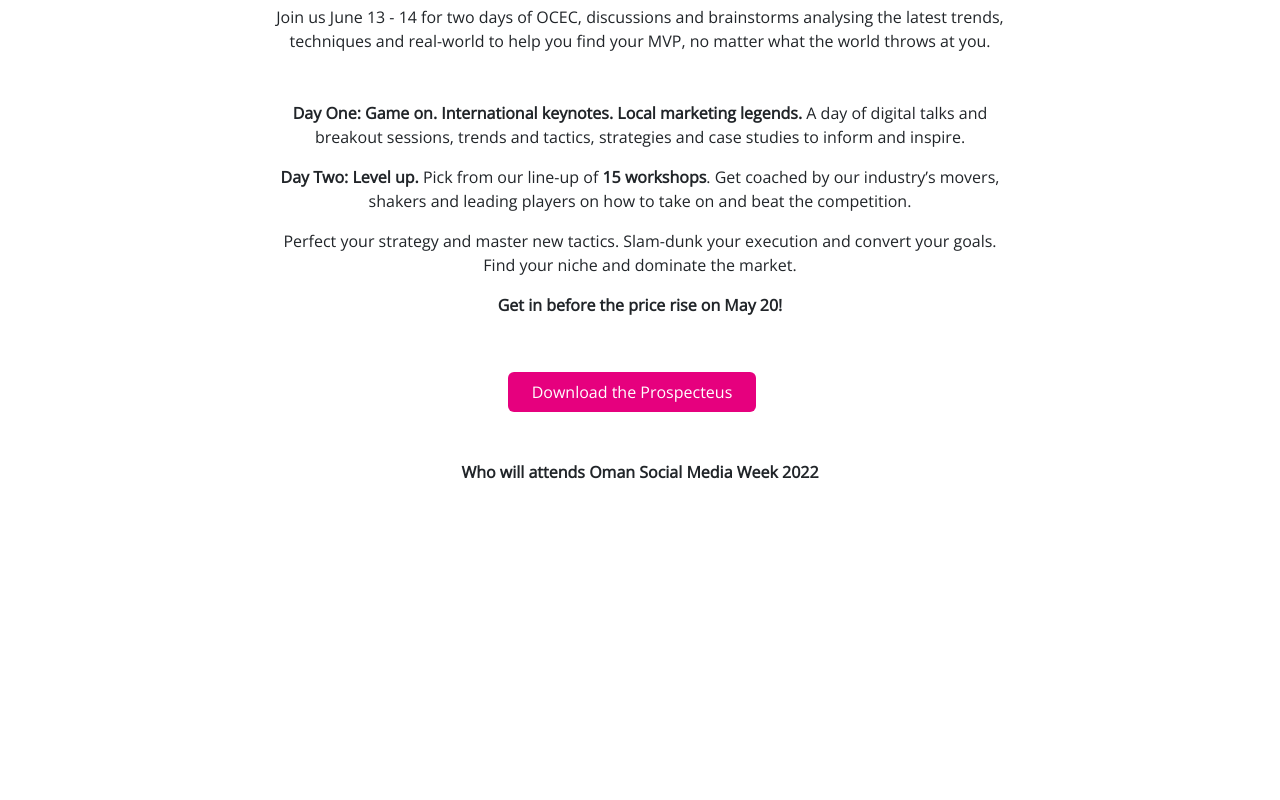
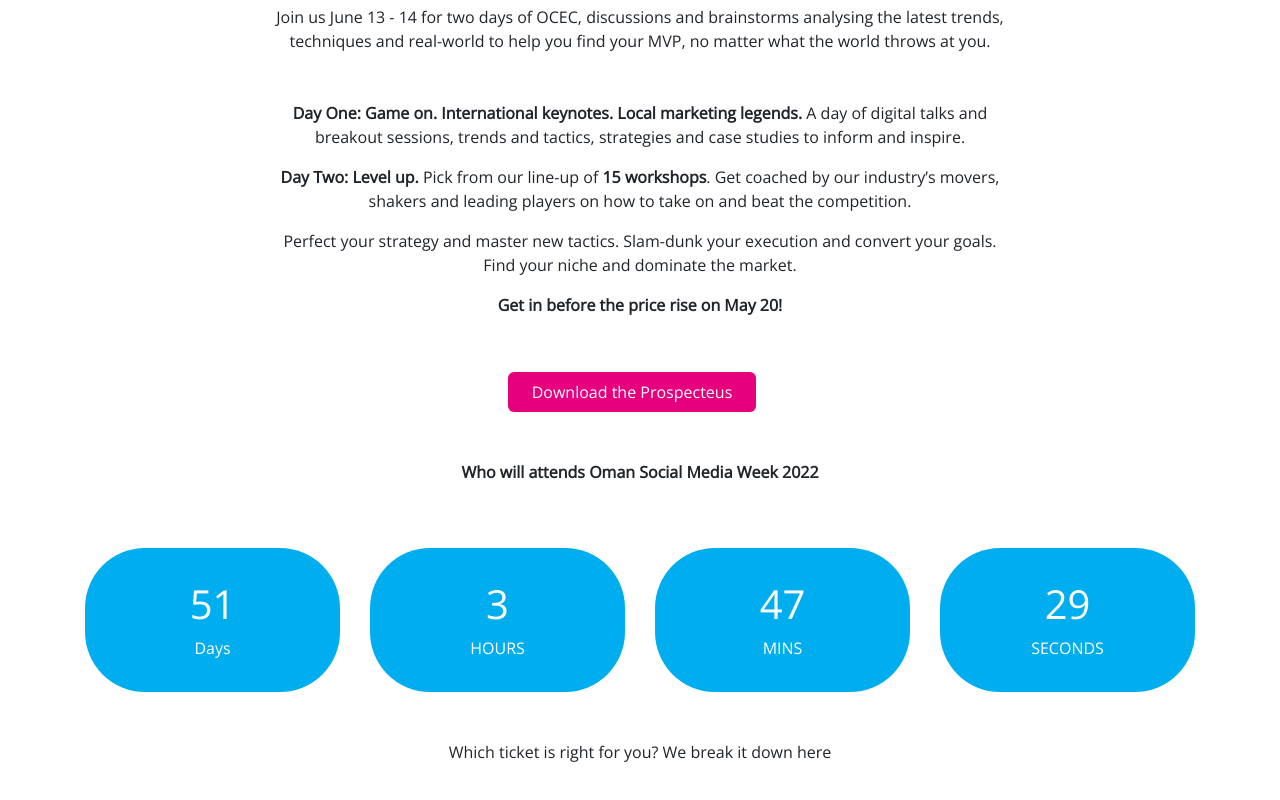
Before and after one commit to hoseinsedaqat/Osmw, a Vue app: page /attend in a window 1280 px wide. Shown: the part 385-1185 px from the top of the page. Before the commit the page ends 885 px from the top, so only its background shows below. Built offline with nearby package versions, Linux system fonts and the light colour scheme.

Commit message:
add clock hooray

```diff
--- a/src/views/Attend/AttendView.vue
+++ b/src/views/Attend/AttendView.vue
@@ -50,6 +50,55 @@
             </p>
           </div>
         </div>
+        <div class="row my-5">
+          <div class="col-md-3 text-center">
+            <div class="defineClock">
+              <div class="bg-blue">
+                <h1 class="font-weight-blod">
+                  {{ clock.days }}
+                </h1>
+                <span>Days</span>
+              </div>
+            </div>
+          </div>
+          <div class="col-md-3 text-center">
+            <div class="defineClock">
+              <div class="bg-blue">
+                <h1 class="font-weight-blod">
+                  {{ clock.hours }}
+                </h1>
+                <span>HOURS</span>
+              </div>
+            </div>
+          </div>
+          <div class="col-md-3 text-center">
+            <div class="defineClock">
+              <div class="bg-blue">
+                <h1 class="font-weight-blod">
+                  {{ clock.minutes }}
+                </h1>
+                <span>MINS</span>
+              </div>
+            </div>
+          </div>
+          <div class="col-md-3 text-center">
+            <div class="defineClock">
+              <div class="bg-blue">
+                <h1 class="font-weight-blod">
+                  {{ clock.seconds }}
+                </h1>
+                <span>SECONDS</span>
+              </div>
+            </div>
+          </div>
+        </div>
+        <div class="row my-5">
+          <div class="col-md-12">
+            <p class="text-center">
+              Which ticket is right for you? We break it down here
+            </p>
+          </div>
+        </div>
       </div>
     </section>
   </div>
@@ -61,6 +110,38 @@ export default {
   name: "AttendView",
   components: {
     HeaderAppDark,
+  },
+  data() {
+    return {
+      clock: {
+        days: 0,
+        hours: 0,
+        minutes: 0,
+        seconds: 0,
+      },
+    };
+  },
+  methods: {
+    defineClock() {
+      var countDownDate = new Date("Jun 13, 2022 00:00:00").getTime();
+
+      setInterval(() => {
+        var now = new Date().getTime();
+        var timeleft = countDownDate - now;
+
+        var days = Math.floor(timeleft / (1000 * 60 * 60 * 24));
+        var hours = Math.floor((timeleft % (1000 * 60 * 60 * 24)) / (1000 * 60 * 60));
+        var minutes = Math.floor((timeleft % (1000 * 60 * 60)) / (1000 * 60));
+        var seconds = Math.floor((timeleft % (1000 * 60)) / 1000);
+        this.clock.days = days;
+        this.clock.hours = hours;
+        this.clock.minutes = minutes;
+        this.clock.seconds = seconds;
+      }, 1000);
+    },
+  },
+  mounted() {
+    this.defineClock();
   },
 };
 </script>
@@ -74,4 +155,11 @@ export default {
   margin: 0.4rem 1rem 0 0;
   border-radius: 6px;
 }
+
+.bg-blue {
+  background-color: #00aeef;
+  border-radius: 60px;
+  padding: 2rem 0;
+  color: #fff;
+}
 </style>
```
